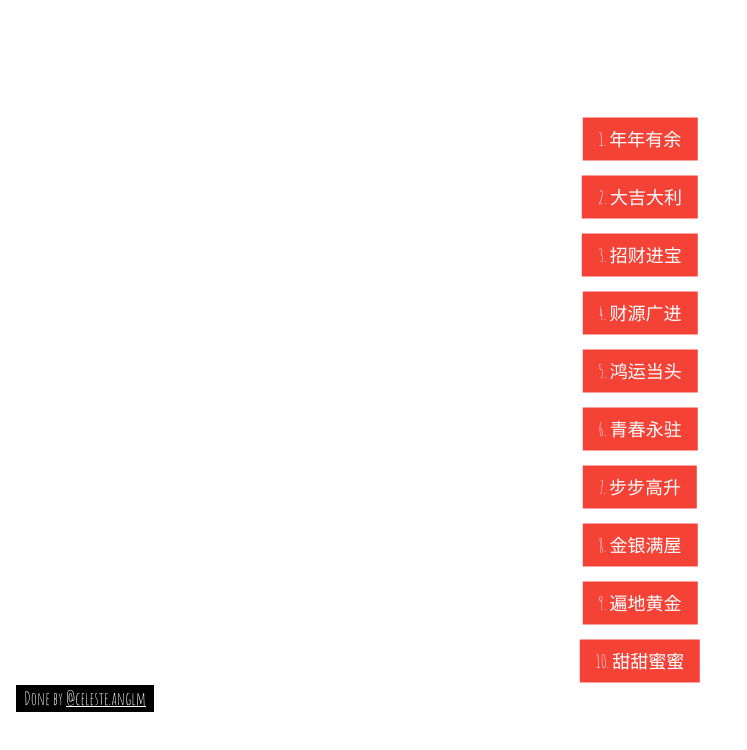
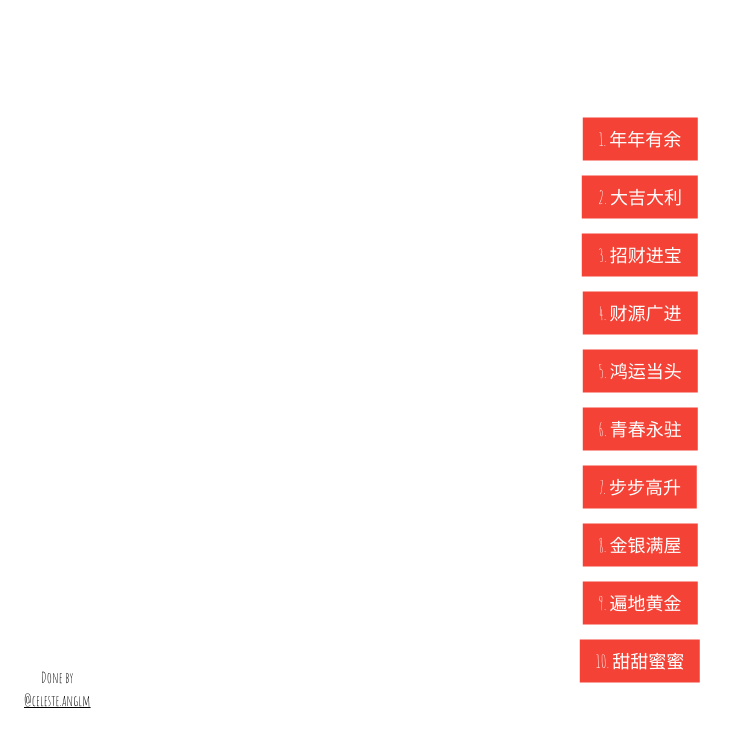
Before and after one commit to celesteanglm/laoyusheng, a plain HTML site: page index.html in a window 1280 px wide. Shown: the whole page, without its empty margins (0-747 px from the left). Drawn offline with nearby package versions, Linux system fonts and the light colour scheme.

Commit message:
change credits to white background

```diff
--- a/index.html
+++ b/index.html
@@ -21,7 +21,7 @@ body,h1,h2,h3,h4,h5,h6 {font-family: "Amatic SC", sans-serif}
 <!-- Header with image -->
 <header class="bgimg w3-display-container w3-grayscale-min" id="home">
   <div class="w3-display-bottomleft w3-padding">
-    <span class="w3-tag w3-large">Done by <a href="https://www.linkedin.com/in/celesteanglm/">@celeste.anglm</a></span>
+    <span class="w3-tag w3-medium w3-white">Done by<br/><a href="https://www.linkedin.com/in/celesteanglm/">@celeste.anglm</a></span>
   </div>
 </header>
 
```
